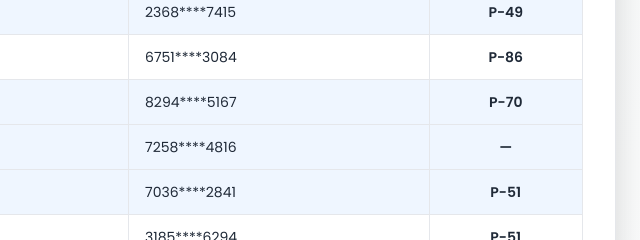
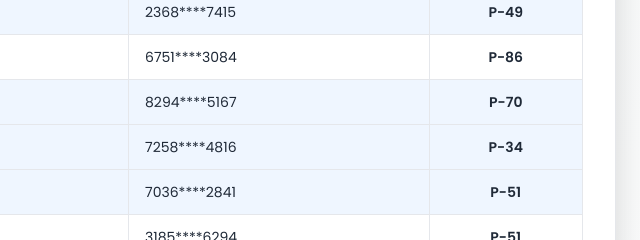
Before and after one commit to Honey644/Realestate-Solution, a website: page luckydraw.html in a window 1280 px wide. Shown: the part 780-1020 px from the top of the page, 640-1280 px from the left. Drawn offline with nearby package versions, Linux system fonts and the light colour scheme.

Commit message:
Update luckydraw.html

```diff
--- a/luckydraw.html
+++ b/luckydraw.html
@@ -77,7 +77,7 @@ Lucky Draw Entries
 <tr class="bg-blue-50"><td class="border px-4 py-3 text-center">9</td><td class="border px-4 py-3">Ritu Sharma</td><td class="border px-4 py-3">W/o Anil Sharma</td><td class="border px-4 py-3">2368****7415</td><td class="border px-4 py-3 text-center font-semibold">P-49</td></tr>
 <tr><td class="border px-4 py-3 text-center">10</td><td class="border px-4 py-3">Sanjay Kumar</td><td class="border px-4 py-3">S/o Ram Chander</td><td class="border px-4 py-3">6751****3084</td><td class="border px-4 py-3 text-center font-semibold">P-86</td></tr>
 <tr class="bg-blue-50"><td class="border px-4 py-3 text-center">11</td><td class="border px-4 py-3">Kavita</td><td class="border px-4 py-3">W/o Manoj Singh</td><td class="border px-4 py-3">8294****5167</td><td class="border px-4 py-3 text-center font-semibold">P-70</td></tr>
-<tr class="bg-blue-50"><td class="border px-4 py-3 text-center">12</td><td class="border px-4 py-3">Manoj Kumar</td><td class="border px-4 py-3">S/o Lakshmi Chand</td><td class="border px-4 py-3">7258****4816</td><td class="border px-4 py-3 text-center font-semibold">—</td></tr>
+<tr class="bg-blue-50"><td class="border px-4 py-3 text-center">12</td><td class="border px-4 py-3">Manoj Kumar</td><td class="border px-4 py-3">S/o Lakshmi Chand</td><td class="border px-4 py-3">7258****4816</td><td class="border px-4 py-3 text-center font-semibold">P-34</td></tr>
 <tr class="bg-blue-50"><td class="border px-4 py-3 text-center">13</td><td class="border px-4 py-3">Anita Kumari</td><td class="border px-4 py-3">W/o Sunil Kumar</td><td class="border px-4 py-3">7036****2841</td><td class="border px-4 py-3 text-center font-semibold">P-51</td></tr>
 <tr><td class="border px-4 py-3 text-center">14</td><td class="border px-4 py-3">Mukesh Chand</td><td class="border px-4 py-3">S/o Hari Chand</td><td class="border px-4 py-3">3185****6294</td><td class="border px-4 py-3 text-center font-semibold">P-51</td></tr>
 <tr class="bg-blue-50"><td class="border px-4 py-3 text-center">15</td><td class="border px-4 py-3">Priya</td><td class="border px-4 py-3">D/o Naresh Kumar</td><td class="border px-4 py-3">9624****1753</td><td class="border px-4 py-3 text-center font-semibold">P-80</td></tr>
```
